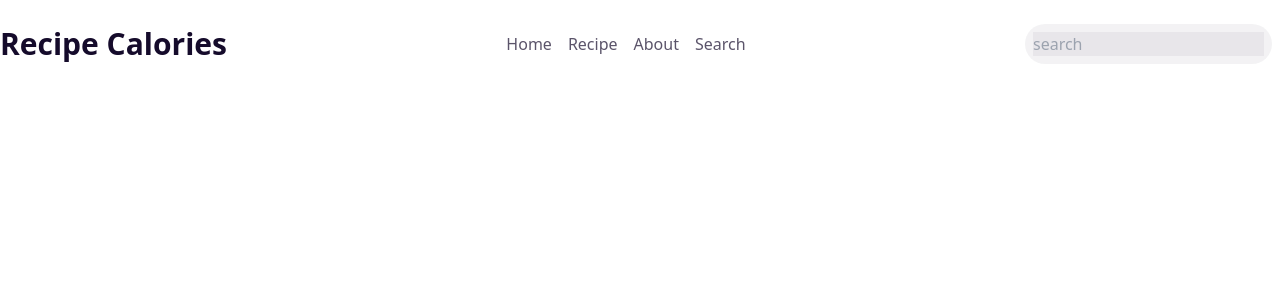
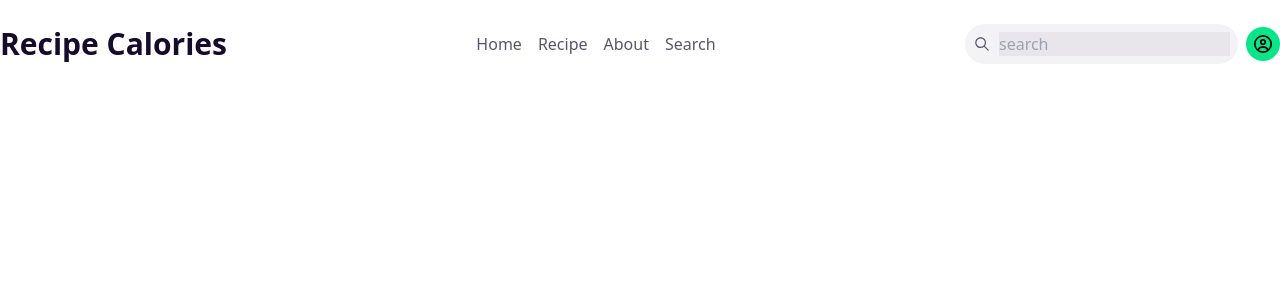
Before and after one commit to AirinNila/chef-table, a React (Vite) app: page / in a window 1280 px wide. Shown: the top 300 px of the page. Built offline with nearby package versions, Linux system fonts and the light colour scheme.

Commit message:
start banner section

```diff
--- a/package.json
+++ b/package.json
@@ -11,7 +11,8 @@
   },
   "dependencies": {
     "react": "^19.1.0",
-    "react-dom": "^19.1.0"
+    "react-dom": "^19.1.0",
+    "react-icons": "^5.5.0"
   },
   "devDependencies": {
     "@eslint/js": "^9.25.0",
--- a/src/App.css
+++ b/src/App.css
@@ -11,3 +11,7 @@
 .primary {
   background-color: #0BE58A;
 }
+
+.bg-img {
+  background-image: url(./img/chef.png);
+}
--- a/src/App.jsx
+++ b/src/App.jsx
@@ -1,5 +1,6 @@
 
 import './App.css'
+import Banner from './components/header/banner/banner'
 import Nav from './components/header/navber/nav'
 
 
@@ -9,7 +10,7 @@ function App() {
   return (
     <>
     <Nav></Nav>
-
+    <Banner></Banner>
     </>
   )
 }
--- /dev/null
+++ b/src/components/header/banner/banner.jsx
@@ -0,0 +1,13 @@
+import React from 'react';
+
+const Banner = () => {
+    return (
+        <div className='bg-img '>
+            <div>
+
+            </div>
+        </div>
+    );
+};
+
+export default Banner;
--- a/src/components/header/navber/nav.jsx
+++ b/src/components/header/navber/nav.jsx
@@ -1,4 +1,6 @@
 import React from 'react';
+import { IoIosSearch } from "react-icons/io";
+import { FaRegCircleUser } from "react-icons/fa6";
 
 const Nav = () => {
     return (
@@ -12,13 +14,16 @@ const Nav = () => {
                     <a>Search</a>
                 </div>
                 <div className='flex gap-2 items-center'>
-                <div className='des bg-[#150B2B0D] rounded-full p-2'>
-                    {/* icon */}
-                    <input type="text" placeholder='search' className=' text-base bg-[#150B2B0D]'/>
+                <div className='des bg-[#150B2B0D] rounded-full p-2 flex gap-2 items-center justify-start'>
+                    <div className='text-lg'>
+                        <IoIosSearch />
+                    </div>
+
+                    <input type="text" placeholder='search' className='bg-[#150B2B0D] text-base '/>
                 </div>
                 {/* user */}
-                <div className='primary rounded-full'>
-
+                <div className='primary rounded-full p-2 text-lg'>
+                    <FaRegCircleUser />
                 </div>
                 </div>
             </nav>
```
Also changed, not shown: src/img/chef.png (added), 1 other file (tests, documents, lock files or other folders).
